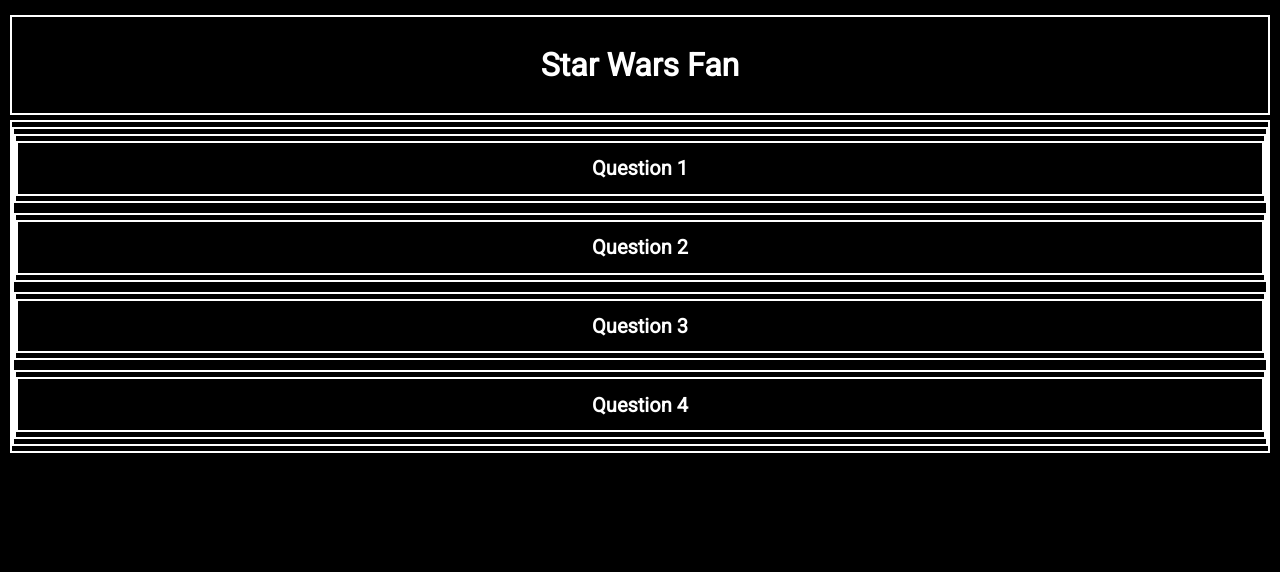
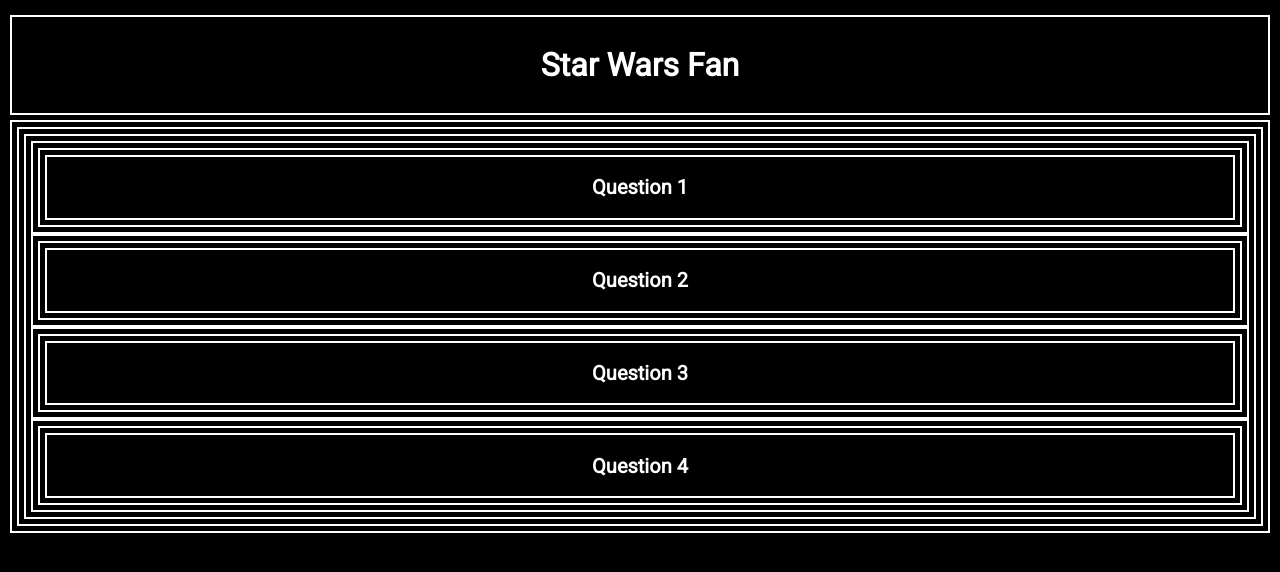
Before and after one commit to ricardoguerrasantana/star-wars-fan, a React (Create React App) app: page / in a window 1280 px wide. Shown: the top 572 px of the page. Built offline with nearby package versions, Linux system fonts and the light colour scheme.

Commit message:
Created VerticalStepper component. QuestionnarieContainer component now renders VeticalStepper.

```diff
--- a/src/components/customized/Questionnarie/Questionnarie.module.css
+++ b/src/components/customized/Questionnarie/Questionnarie.module.css
@@ -1,17 +1,50 @@
+.stepperContainer {
+  display: flex;
+  flex-direction: column;
+  align-items: center;
+  width: 100%;
+  min-height: 200px;
+  border: 2px solid white;
+  box-sizing: border-box;
+  padding: 5px;
+  color:white;
+}
+
 .accordionContainer {
   display: flex;
   flex-direction: column;
   align-items: center;
   width: 100%;
-  color: white;
   min-height: 200px;
   border: 2px solid white;
   box-sizing: border-box;
-
+  padding: 5px;
 }
 
 .accordionHeader {
-  font-size: 25px;
+  border: 2px solid white;
+  box-sizing: border-box;
+  padding: 5px;
+}
+
+.menuContainer {
+  display: flex;
+  flex-direction: column;
+  align-items: center;
+  width: 100%;
+  border: 2px solid white;
+  box-sizing: border-box;
+  padding: 5px;
+}
+
+.menuItem {
+  display: flex;
+  flex-direction: column;
+  align-items: center;
+  width: 100%;
+  border: 2px solid white;
+  box-sizing: border-box;
+  padding: 5px;
 }
 
 .dropdownContainer {
@@ -19,41 +52,26 @@
   flex-direction: column;
   align-items: center;
   width: 100%;
-  color: white;
   border: 2px solid white;
   box-sizing: border-box;
-  margin: 5px;
+  padding: 5px;
 }
 
 .dropdownHeader {
-  /* font-size: 20px; */
+  border: 2px solid white;
+  box-sizing: border-box;
+  padding: 5px;
+  width: 100%;
+  text-align: center;
 }
 .dropdownHeader h1 {
   font-size: 20px;
 }
 
 .dropdownBody {
-  font-size: 16px;
-}
-
-.menuContainer {
-  display: flex;
-  flex-direction: column;
-  align-items: center;
-  width: 100%;
-  color: white;
   border: 2px solid white;
   box-sizing: border-box;
-  margin: 5px;
+  padding: 5px;
+  width: 100%;
+  text-align: justify;
 }
-
-.menuItem {
-  display: flex;
-  flex-direction: column;
-  align-items: center;
-  width: 100%;
-  color: white;
-  border: 2px solid white;
-  box-sizing: border-box;
-  margin: 5px;
-}
--- a/src/components/customized/Questionnarie/QuestionnarieContainer.tsx
+++ b/src/components/customized/Questionnarie/QuestionnarieContainer.tsx
@@ -1,16 +1,8 @@
-/**
- * This specialized container component customize
- * the VerticalStepper generic container component
- */
-
 // React
 import { memo } from 'react';
 
 // Generic components
-import { Accordion } from '../../generic';
-
-// types
-import type { AccordionTypes , NewMenuItem } from "../../generic";
+import { VerticalStepper } from '../../generic';
 
 // constants
 import { DATA } from '../../../utils/constants';
@@ -24,22 +16,27 @@
 log.log = console.log.bind(console);
 
 
+/** Questionnarie specialized container component customize
+ * VerticalStepper generic component... */
 function QuestionnarieContainer() {
   log('Rendering...');
+   // Styles for VericalStepper component
+   const stepperStyles = {
+    container: styles.stepperContainer
+  };
 
-  // Defining styles for generic Accordion component
+  // Styles for Accordion component
   const accordionStyles = {
     container: styles.accordionContainer,
     header: styles.accordionHeader
   };
 
-  // Defining styles for generic Menu component
+  // Styles for Menu component
   const menuStyles = {
     container: styles.menuContainer
   };
 
-
-  const items = DATA.map((D) => {
+  const stepperItems = DATA.map((D) => {
     const header = (<h1>{D.ID}</h1>);
     const body = (<p>{D.QUESTION}</p>);
     return {
@@ -55,15 +52,17 @@
       },
       menuItem: {
         class: styles.menuItem,
-        id: "menuItem" + D.ID
+        id: "menuItem" + D.ID,
       }
-    }});
+    }
+  });
 
   return (
-    <Accordion
-      accordionItems={items}
+    <VerticalStepper
       accordionStyles={accordionStyles}
       menuStyles={menuStyles}
+      stepperItems={stepperItems}
+      stepperStyles={stepperStyles}
     />
   );
 }
--- a/src/components/generic/Accordion.tsx
+++ b/src/components/generic/Accordion.tsx
@@ -1,6 +1,3 @@
-// React
-import { ReactNode, useState } from 'react';
-
 // Generic components
 import { Dropdown, Menu } from "../generic";
 
@@ -14,6 +11,7 @@
 
 // Prop types
 export type NewMenuItem = Omit<MenuItem, "component">;
+
 export type AccordionItem = {
   dropdown: DropdownTypes;
   menuItem:NewMenuItem;
@@ -25,25 +23,27 @@
     header: string;
   };
   accordionItems: AccordionItem[];
-  header?: ReactNode;
   menuStyles: MenuTypes["menuStyles"];
 }
 
-// Generic component accordion is composed from two generic components, Menu and Dropdown. What accordion does is to render Menu component which items are an array of Dropdown components.
-function Accordion({ accordionStyles, accordionItems , header , menuStyles }: Props) {
+/** Accordion generic component is a Menu generic component which items
+ * are Dropdown generic components. Data for rendering Dropdowns comes as
+ * an array via props. */
+function Accordion({ accordionStyles, accordionItems, menuStyles }: Props) {
   log('Rendering...');
 
-
+  /** Array of objects that contains Dropdown components and required data
+   * by Menu to render its items. Each Menu item is a Dropdown. */
   const menuItems = accordionItems.map(({dropdown , menuItem}) =>{
     const component = (
       <Dropdown
         bodyComponent={dropdown.bodyComponent}
-        displayedDropdown={dropdown.displayedDropdown}
         dropdownStyles={dropdown.dropdownStyles}
         headerComponent={dropdown.headerComponent}
         id={dropdown.id}
         key={dropdown.id}
-        setDisplayedDropdown={dropdown.setDisplayedDropdown}
+        selectedDropdownId={dropdown.selectedDropdownId}
+        setSelectedDropdownId={dropdown.setSelectedDropdownId}
       />
     );
 
@@ -56,7 +56,6 @@
 
   return (
     <div className={accordionStyles.container} >
-      <div className={accordionStyles.header}>{header}</div>
       <Menu
         items={menuItems}
         menuStyles={menuStyles}
--- a/src/components/generic/Dropdown.tsx
+++ b/src/components/generic/Dropdown.tsx
@@ -16,34 +16,36 @@
   };
   headerComponent: ReactNode;
   id: string;
-  displayedDropdown?: string;
-  setDisplayedDropdown?: (id: string) => void;
+
+  selectedDropdownId?: string;
+  setSelectedDropdownId?: (id: string) => void;
 }
 
 /**  Dropdown generic component is compound of a header and a body
  * boxes which should receive customized components. By default the
  * body is hidden. When clicking the header it displays the body and
  * hide it if clicked again. This Dropdown may transfer control to
- * hide the body if displayedDropdown and setDisplayedDropdown props
+ * hide the body if selectedDropdownId and setSelectedDropdownId props
  * are defined from parent component as state managers. */
-function Dropdown({ bodyComponent, dropdownStyles, headerComponent, id, displayedDropdown , setDisplayedDropdown }: Props) {
+function Dropdown({ bodyComponent, dropdownStyles, headerComponent, id, selectedDropdownId , setSelectedDropdownId }: Props) {
   log('Rendering...');
 
-  // Internal state to determine whether dropdown body is displayed or not
+  /** Controls whether the body is displayed or not. */
   const [displayBody , setDisplayBody] = useState<boolean>(false);
 
+  /** Controls whether body should be closed when external control
+   * has been set up. */
   useEffect(() => {
-    // Closes dropdown body if external control has been set up.
-    if (displayedDropdown && displayedDropdown !== id) {
+    if (selectedDropdownId && selectedDropdownId !== id) {
       setDisplayBody(false);
     }
-  }, [displayedDropdown, id]);
+  }, [selectedDropdownId, id]);
 
   function handleClick(): void {
-    if (setDisplayedDropdown) {
-      /** Identifies the displayed dropdown so parent component can target it
-       * if external control has been set up. */
-      setDisplayedDropdown(id);
+    if (setSelectedDropdownId) {
+      /** External control has been set up.
+       * Identifies this Dropdown in parent component. */
+      setSelectedDropdownId(id);
     }
     setDisplayBody(prevDisplayBody => !prevDisplayBody);
   }
--- a/src/components/generic/Menu.tsx
+++ b/src/components/generic/Menu.tsx
@@ -22,7 +22,10 @@
   items: MenuItem[];
 }
 
-/** Menu generic component is a box that renders an array of boxes called Items that in turn receive custom components. These Items can be assigned handler functions from parent component. */
+/** Menu generic component is a box that renders an array of
+ * boxes called Items that in turn receive custom components.
+ * These Items can be assigned handler functions from parent
+ * component. */
 function Menu({ items , menuStyles }: Props) {
   log('Rendering...');
   return (
--- /dev/null
+++ b/src/components/generic/VerticalStepper.tsx
@@ -0,0 +1,50 @@
+// React
+import { useState } from 'react';
+
+// Generic components
+import { Accordion } from "../generic";
+
+// Types
+import type { AccordionTypes , AccordionItem } from "../generic";
+
+// debugger
+import Debug from "debug";
+const log = Debug("App:VerticalStepper");
+log.log = console.log.bind(console);
+
+// Prop types
+export type StepperItem = Omit<AccordionItem, "selectedDropdownId" | "setSelectedDropdownId">;
+export type NewAccordionTypes = Omit<AccordionTypes, "accordionItems">;
+export type Props = NewAccordionTypes & {
+  stepperItems: StepperItem[];
+  stepperStyles: {
+    container: string;
+  };
+}
+
+/** VerticalStepper generic component ... */
+function VerticalStepper({ accordionStyles, menuStyles, stepperItems, stepperStyles }: Props) {
+  log('Rendering...');
+  /** This state set up control to keep open just one of
+   * the Dropdowns at a time. */
+  const [selectedDropdownId , setSelectedDropdownId] = useState<string>("");
+
+  /** Adds state control to identify which Dropdown is selected. */
+  const accordionItems = stepperItems.map((item) => {
+    item.dropdown.selectedDropdownId = selectedDropdownId;
+    item.dropdown.setSelectedDropdownId = setSelectedDropdownId;
+    return item;
+  });
+
+  return (
+    <div className={stepperStyles.container}>
+      <Accordion
+        accordionItems={accordionItems}
+        accordionStyles={accordionStyles}
+        menuStyles={menuStyles}
+      />
+    </div>
+  );
+}
+
+export default VerticalStepper;
--- a/src/components/generic/index.ts
+++ b/src/components/generic/index.ts
@@ -3,9 +3,11 @@
 export { default as AppBar } from "./AppBar/AppBarContainer";
 export { default as Dropdown } from "./Dropdown";
 export { default as Menu } from "./Menu";
+export { default as VerticalStepper } from "./VerticalStepper";
 
 // Types of generic components
-export type { Props as AccordionTypes , NewMenuItem} from "./Accordion";
+export type { Props as AccordionTypes , AccordionItem , NewMenuItem} from "./Accordion";
 export type { Props as AppBarPropsType } from "./AppBar/AppBarContainer";
 export type { Props as DropdownTypes } from "./Dropdown";
 export type { Props as MenuTypes , MenuItem } from "./Menu";
+export type { Props as VerticalStepperTypes } from "./VerticalStepper";
```
